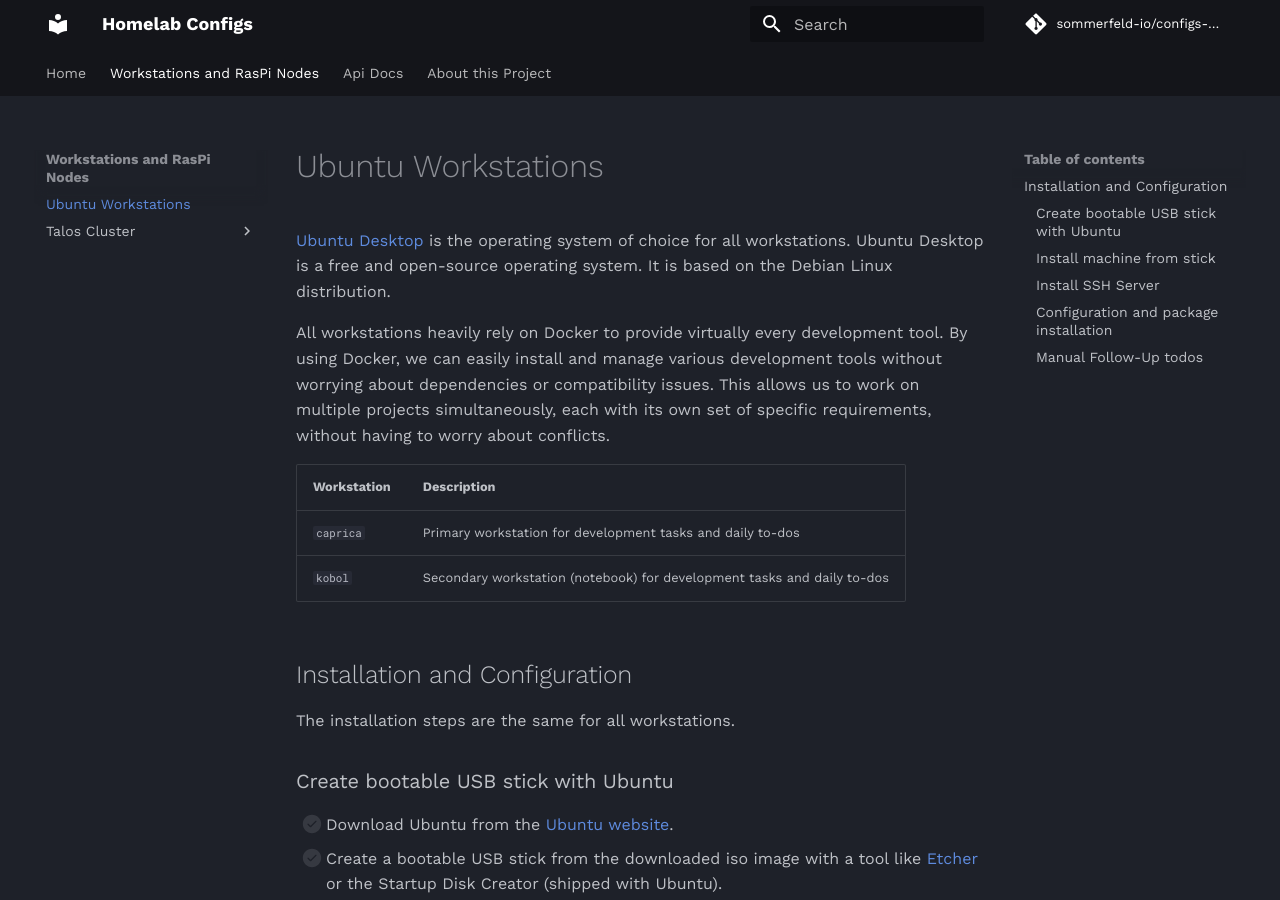
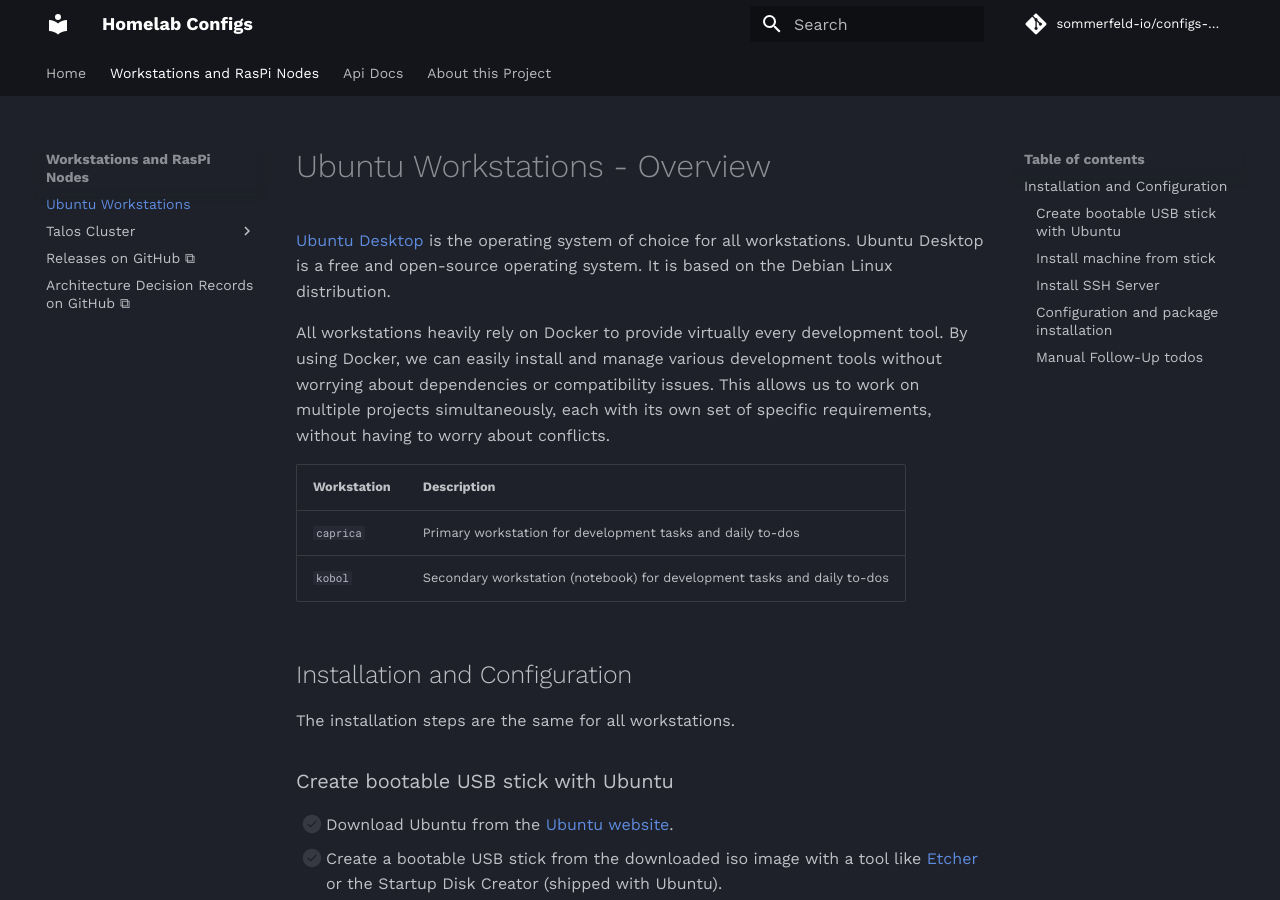
Before and after one commit to sommerfeld-io/configs-homelab, an MkDocs documentation site: the page built from docs/nodes/ubuntu-workstations/index.md, in a window 1280 px wide and 900 px high. Built offline with MkDocs 1.6.1 and Material for MkDocs 9.7.7, drawn with Linux system fonts in a browser that asks for light colours; comment, search, counter and statistics services are not loaded.

Commit message:
docs: minor re-org

```diff
--- a/docs/nodes/ubuntu-workstations.md
+++ b/docs/nodes/ubuntu-workstations/index.md
@@ -1,4 +1,4 @@
-# Ubuntu Workstations
+# Ubuntu Workstations - Overview
 
 [Ubuntu Desktop](https://ubuntu.com/download/desktop) is the operating system of choice for all workstations. Ubuntu Desktop is a free and open-source operating system. It is based on the Debian Linux distribution.
 
--- a/mkdocs.yml
+++ b/mkdocs.yml
@@ -55,8 +55,10 @@
   - Home:
       - index.md
       - memos.md
+      - Releases on GitHub ⧉: https://github.com/sommerfeld-io/configs-homelab/releases
+      - Architecture Decision Records on GitHub ⧉: https://github.com/sommerfeld-io/configs-homelab/issues?q=is%3Aissue+label%3AADR
   - Workstations and RasPi Nodes:
-      - nodes/ubuntu-workstations.md
+      - Ubuntu Workstations: nodes/ubuntu-workstations/index.md
       - Talos Cluster:
           - Overview: nodes/talos-cluster/index.md
           - Installation: nodes/talos-cluster/installation.md
@@ -64,7 +66,8 @@
           - Network & Gateway Setup: nodes/talos-cluster/network-gateway.md
           - nodes/talos-cluster/howto/update-argocd.md
           - nodes/talos-cluster/howto/deploy-application-with-argocd.md
-          - Architecture Decision Records on GitHub ⧉: https://github.com/sommerfeld-io/configs-homelab/issues?q=is%3Aissue+label%3AADR
+      - Releases on GitHub ⧉: https://github.com/sommerfeld-io/configs-homelab/releases
+      - Architecture Decision Records on GitHub ⧉: https://github.com/sommerfeld-io/configs-homelab/issues?q=is%3Aissue+label%3AADR
   - Api Docs:
       - Docker:
           - api-docs/docker/ops-docker-compose-yml.md
```
